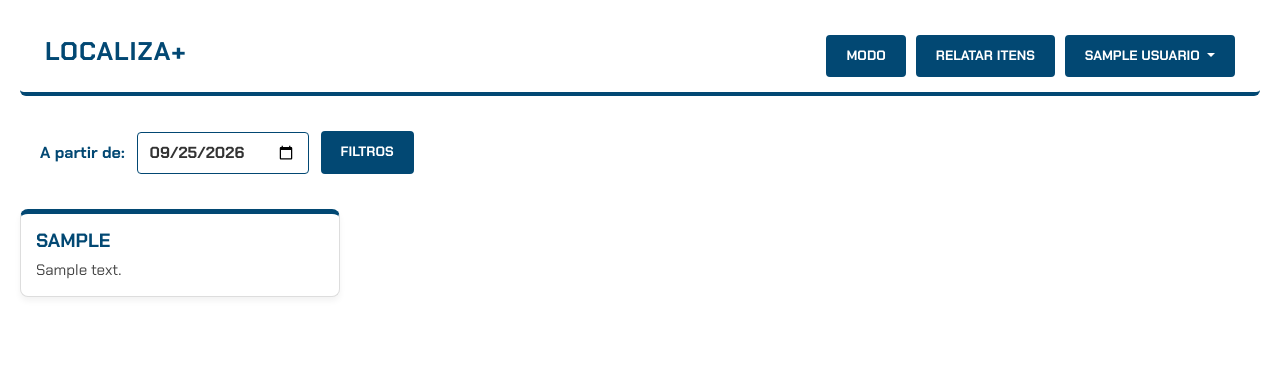
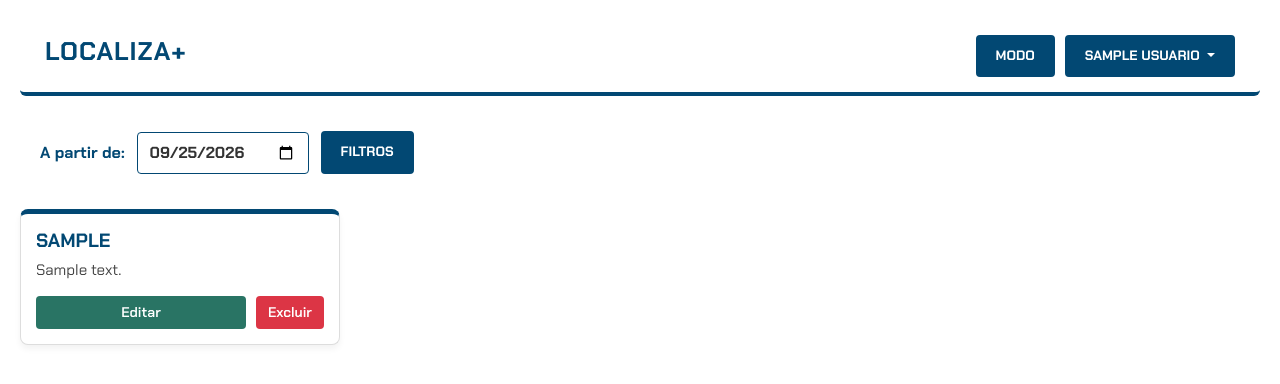
Before and after one commit to Localiza-Mais-603/localiza-mais-senai, a Flask app: page /visualizar-itens in a window 1280 px wide. Shown: the top 384 px of the page. Run offline with Flask 3, Linux system fonts and the light colour scheme; the visitor is signed in with stand-in values (Sample User, id 1); tables that the repository leaves empty hold one stand-in row (values such as "Sample post"); grey boxes labelled with a size stand in for pictures from a placeholder-image service; some libraries are stand-ins or nearby versions.

Commit message:
add: exclui o card de itens

```diff
--- a/app.py
+++ b/app.py
@@ -1,7 +1,8 @@
-from flask import Flask, render_template, request, redirect, url_for, session, jsonify
+from flask import Flask, render_template, request, redirect, url_for, session, jsonify, flash
 from flask_mail import Mail, Message
 from itsdangerous import URLSafeTimedSerializer
 from model.cadastro import cadastrar_usuario, cadastrar_coor
+from model.excluir_item import excluir_itens
 
 from model.login import verificar_login_coor, verificar_login_usuario, salvar_token_recuperacao, verificar_token_valido, atualizar_senha_por_token
 from dotenv import load_dotenv
@@ -312,8 +313,15 @@ def pag_nova_senha(token):
 
     return render_template('nova-senha.html', erro=erro, token=token)
 
+@app.route('/excluir-item/<int:id_item>', methods=['POST'])
+def excluir_item(id_item):
 
+    if session.get('perfil') != 'coordenacao':
+        return redirect('/login/usuario')
 
+    excluir_itens(id_item)
+
+    return redirect(request.referrer or '/')
 
 
 if __name__ == "__main__":
--- /dev/null
+++ b/static/js/excluir_Itens.js
@@ -0,0 +1,28 @@
+document.querySelectorAll('.form-excluir').forEach(form => {
+
+    form.addEventListener('submit', function (event) {
+
+        event.preventDefault();
+        event.stopPropagation();
+
+        Swal.fire({
+            title: 'Tem certeza?',
+            text: 'Essa ação excluirá o item permanentemente!',
+            icon: 'warning',
+            showCancelButton: true,
+            confirmButtonColor: '#d33',
+            cancelButtonColor: '#6c757d',
+            confirmButtonText: 'Sim, excluir!',
+            cancelButtonText: 'Cancelar',
+            reverseButtons: true
+        }).then((resultado) => {
+
+            if (resultado.isConfirmed) {
+                form.submit();
+            }
+
+        });
+
+    });
+
+});
--- a/templates/visualizar_itens.html
+++ b/templates/visualizar_itens.html
@@ -11,6 +11,9 @@
     <link rel="preconnect" href="https://fonts.googleapis.com">
     <link rel="preconnect" href="https://fonts.gstatic.com" crossorigin>
     <link href="https://fonts.googleapis.com/css2?family=Chakra+Petch:wght@400;600;700&display=swap" rel="stylesheet">
+
+    <script src="https://cdn.jsdelivr.net/npm/sweetalert2@11"></script>
+    <script src="/static/js/excluir_Itens.js"></script>
 </head>
 
 <body>
@@ -68,21 +71,18 @@
 
     <div class="itens-card">
 
+
         {% for item in itens %}
 
         <div class="card"
             style="width: 20rem;"
-
             data-categoria="{{ item.id_categoria }}"
-
             data-item="{{ item.item }}"
             data-descricao="{{ item.descricao }}"
             data-local="{{ item.local }}"
-             data-data="{{ item.data }}"
+            data-data="{{ item.data_encontrado }}"
             data-status="{{ item.status }}"
-
             onclick="abrirCard(this)">
-
 
             <div class="card-corpo">
 
@@ -96,26 +96,28 @@
 
             </div>
 
-
             {% if session.get('perfil') == 'coordenacao' %}
 
-            <div class="card-botoes-acao">
+            <div class="card-botoes-acao"
+                onclick="event.stopPropagation()">
 
                 <a href="/editar-item-cadastrado"
-                   class="btn-editar-card"
-                   onclick="event.stopPropagation()">
-
+                class="btn-editar-card">
                     Editar
-
                 </a>
 
+                <form action="{{ url_for('excluir_item', id_item=item.id_item) }}"
+                    method="POST"
+                    onsubmit="event.stopPropagation(); return confirm('Tem certeza que deseja excluir este item?')">
 
-                <button class="btn-excluir-card"
-                        onclick="event.stopPropagation()">
 
+
+                        <button type="submit" class="btn-excluir-card">
                             Excluir
+                        </button>
 
-                </button>
+
+                </form>
 
             </div>
 
@@ -124,6 +126,7 @@
         </div>
 
         {% endfor %}
+
 
     </div>
 
```
Also changed, not shown: model/excluir_item.py (added, +14 -0 lines). Lines whose indentation alone changed are shown as unchanged.
